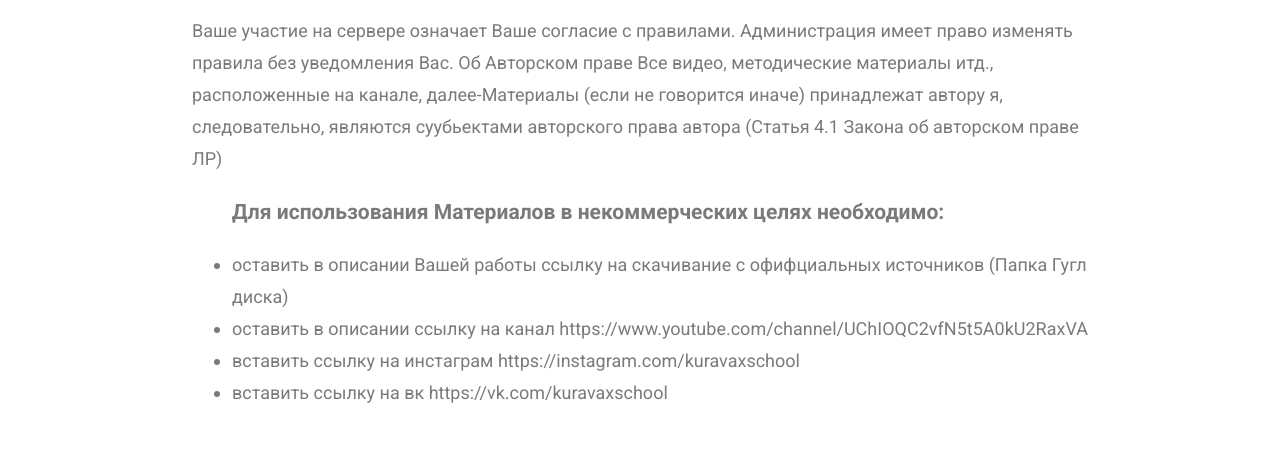
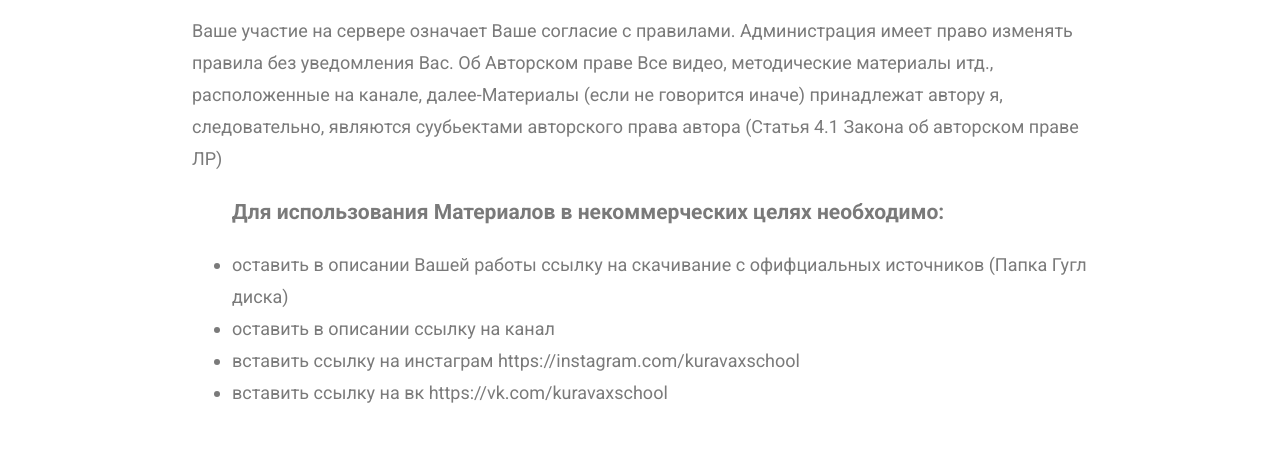
Before and after one commit to Ldenisss/kuravax, a plain HTML site: page regulation.html in a window 1280 px wide. Shown: the part 2103-2577 px from the top of the page. Drawn offline with Linux system fonts and the light colour scheme.

Commit message:
'updaterule'

```diff
--- a/regulation.html
+++ b/regulation.html
@@ -284,7 +284,7 @@
                             </li>
                             <li class="rule__item">
                                 оставить в описании ссылку на канал
-                                https://www.youtube.com/channel/UChIOQC2vfN5t5A0kU2RaxVA
+
                             </li>
                             <li class="rule__item">
                                 вставить ссылку на инстаграм https://instagram.com/kuravaxschool
```
